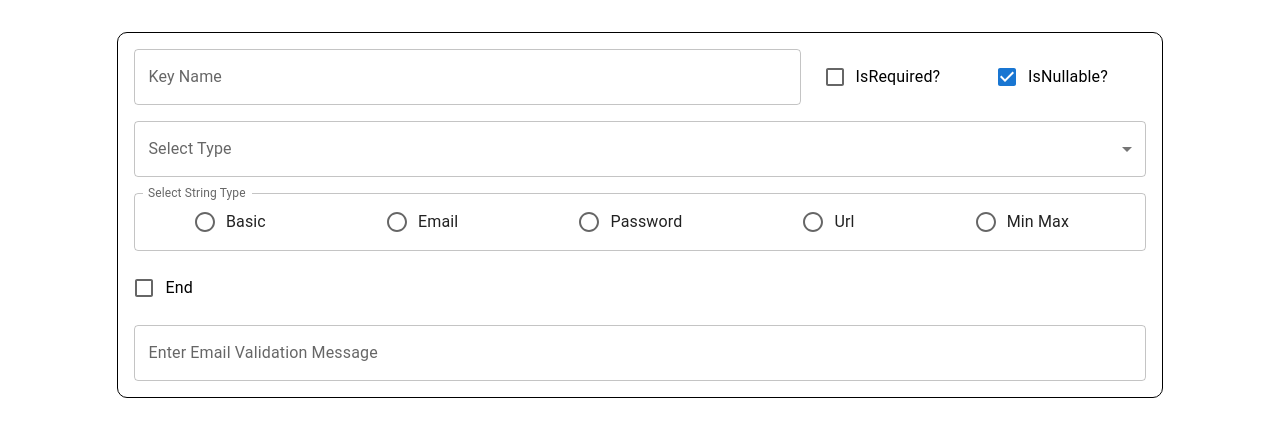
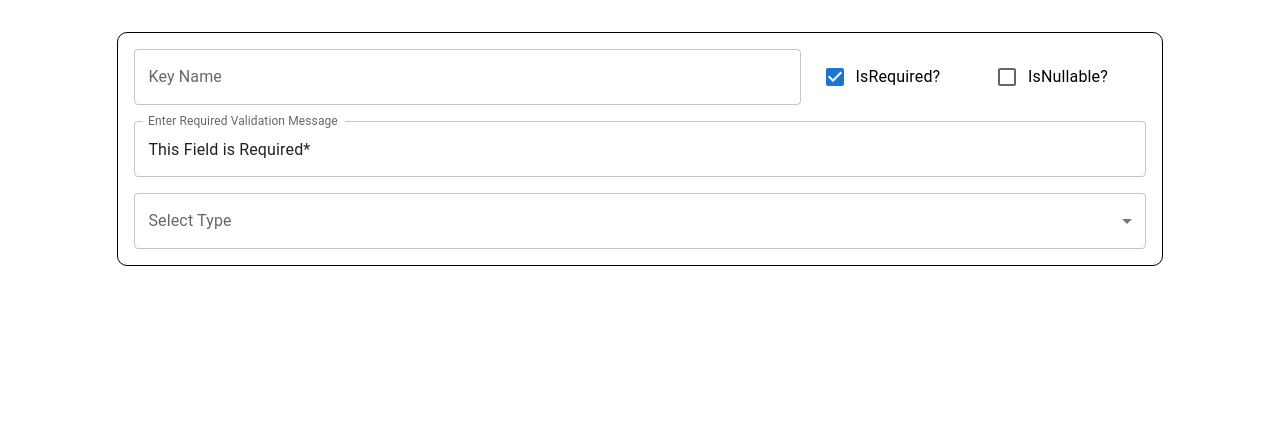
Before and after one commit to Shaivaan/Formik-Schema-Generator, a React (Vite) app: page / in a window 1280 px wide. Both pictures are taken after a click on the label "IsRequired?". Shown: the top 436 px of the page. Built offline with nearby package versions, Linux system fonts and the light colour scheme.

Commit message:
feat: add string category when opting for string

```diff
--- a/src/Routes/Home/Home.tsx
+++ b/src/Routes/Home/Home.tsx
@@ -1,8 +1,14 @@
-import { Box, Checkbox, FormControl, FormControlLabel, Grid, InputLabel, MenuItem, Radio, RadioGroup, Select, TextField } from "@mui/material";
+import { Box, Checkbox, FormControl, FormControlLabel, Grid, InputLabel, MenuItem, Radio, RadioGroup, Select, SelectChangeEvent, TextField } from "@mui/material";
 import "./Home.css";
 import { ArrayHelpers, FieldArray, Formik, useFormikContext } from "formik";
-import { formInitialValues, typeValue } from "../Utils/HomeUtils";
-import { stringSelectedType } from "../Utils/stringCategoryUtils";
+import { formInitialValues, setFieldValueFirstArg, typeValue } from "../Utils/HomeUtils";
+import { passwordFormUtils, stringSelectedType } from "../Utils/stringCategoryUtils";
+import { ChangeEvent, useEffect } from "react";
+
+
+const getNestedValue = (keyName:string,values:FormInitType) => {
+    return keyName.split(/[\.\[\]]+/).filter(Boolean).reduce((acc:any, part) => acc && acc[part], values);
+};
 
 export const Home = () => {
     return (
@@ -49,28 +55,48 @@ export const Home = () => {
 
 
 const EachKeyForm = ({formIndex}:EachKeyForm) => {
-    const {values} =  useFormikContext();
-    console.log(values,'dasdasd')
+    const {values,setFieldValue} =  useFormikContext<FormInitType>();
+    const eachFormValue = values['formInitialValues'][formIndex];
+    const handleCheckBoxChange = (event: React.ChangeEvent<HTMLInputElement>,fieldKey:keyof EachFormInitialValueType) => {
+        setFieldValue(setFieldValueFirstArg(formIndex,fieldKey),event.target.checked);
+      };
+
+    // const handleTypeChange=()=>{
+
+    // }
+
     return <Box className='global_column_flex'>
         <Grid container spacing={3} alignItems={'center'}>
             <Grid item lg={8} sm={6}><TextField autoComplete="off" label='Key Name' placeholder="Key Name" variant="outlined" fullWidth /></Grid>
-            <Grid item lg={2}> <FormControlLabel control={<Checkbox defaultChecked />} label="IsRequired?" /></Grid>
-            <Grid item lg={2}> <FormControlLabel control={<Checkbox defaultChecked />} label="IsNullable?" /></Grid>
+            <Grid item lg={2}> <FormControlLabel  control={<Checkbox  onChange={(event)=>handleCheckBoxChange(event,'isRequired')}/>} checked={eachFormValue.isRequired} label="IsRequired?" /></Grid>
+            <Grid item lg={2}> <FormControlLabel control={<Checkbox  onChange={(event)=>handleCheckBoxChange(event,'isNullable')} />} checked={eachFormValue.isNullable}  label="IsNullable?" /></Grid>
         </Grid>
+        {eachFormValue.isRequired && <ValidationTextFieldMessage messageKey="Required" formikKey={setFieldValueFirstArg(formIndex,'requireMessage')}/>}
         <FormControl fullWidth>
             <InputLabel id="demo-simple-select-label">Select Type</InputLabel>
             <Select
                 labelId="demo-simple-select-label"
                 id="demo-simple-select"
-                value={''}
+                sx={{textTransform:'capitalize'}}
+                value={getNestedValue(setFieldValueFirstArg(formIndex,'type'),values)}
                 label="Select Type"
-                onChange={() => { }}
+                onChange={(event:SelectChangeEvent) => {setFieldValue(setFieldValueFirstArg(formIndex,'type'),event.target.value)}}
             >
                 {typeValue.map((type) => <MenuItem value={type} className='menuItem'>{type}</MenuItem>)}
             </Select>
         </FormControl >
-            <StringCategory />
+            <CategoryHandler type={getNestedValue(setFieldValueFirstArg(formIndex,'type'),values)}/>
     </Box>
+}
+
+
+const CategoryHandler=({type}:{type:CategoryHandlerType})=>{
+    switch (type){
+        case 'string':
+        return <StringCategory/>
+        default :
+        return <></>
+    }
 }
 
 const StringCategory = () => {
@@ -97,28 +123,55 @@ const StringCategory = () => {
             }}
             />
         {/* <ValidationTextFieldMessage/> */}
-        <PasswordValidation/>
+        {/* <PasswordValidation/> */}
+        {/* <MinMaxLimitReusableComp/> */}
     </>
 }
 
 // String Types
-const ValidationTextFieldMessage = ()=>{
-    const placholderLabel = "Enter Email Validation Message"
-    return <TextField placeholder={placholderLabel} label = {placholderLabel}/>
+
+
+
+const ValidationTextFieldMessage = ({messageKey,formikKey}:ValidationTextFieldMessageType)=>{
+    const {setFieldValue,values} =  useFormikContext<FormInitType>();
+    const placholderLabel = `Enter ${messageKey} Validation Message`;
+    const handleChange=(event:ChangeEvent<HTMLInputElement>)=>{
+        setFieldValue(formikKey,event.target.value);
+    }
+
+    return <TextField onChange={handleChange} value={getNestedValue(formikKey,values)} autoComplete="off" placeholder={placholderLabel}  label = {placholderLabel} fullWidth/>
 }
 
 const PasswordValidation=()=>{
     return <>
-        <Box>
-            <FormControlLabel
-                value="end"
-                control={<Checkbox />}
-                label="End"
-                labelPlacement="end"
-            />
-        </Box>
+            <Grid container justifyContent={'space-around'}>
+               {passwordFormUtils.map((passwordUtil)=><Grid item sm={2.5}><ReusableCheckBox label={passwordUtil.label}/></Grid> )}
+            </Grid>
+        {/* <ValidationTextFieldMessage /> */}
+        </>
+}
 
+const ReusableCheckBox=({label}:ReusableCheckBoxType)=>{
+    return <FormControlLabel
+    value="end"
+    control={<Checkbox />}
+    label={label}
+    labelPlacement="end"
+/>
+}
 
-        <ValidationTextFieldMessage />
-    </>
+const MinMaxLimitReusableComp=()=>{
+    return <Grid container spacing={2}>
+        <Grid item sm={6}><CharLimitValidation/></Grid>
+        <Grid item sm={6}><CharLimitValidation/></Grid>
+        {/* <Grid item sm={12}><ValidationTextFieldMessage /></Grid> */}
+
+    </Grid>
 }
+
+const CharLimitValidation=()=>{
+    return <Box>
+        <ReusableCheckBox label="No Min Limit"/>
+        <TextField autoComplete="off" variant="outlined" placeholder="Enter Min Limit" label={"Enter Min Limit"} fullWidth/>
+    </Box>
+}
--- a/src/Routes/Utils/HomeUtils.tsx
+++ b/src/Routes/Utils/HomeUtils.tsx
@@ -2,12 +2,13 @@ const eachKeyForm = {
     isRequired:false,
     isNullable:false,
     type : '',
-    whenSelectedString : null
+    whenSelectedString : null,
+    requireMessage: 'This Field is Required*',
 }
 
 
 const formInitialValues = {formInitialValues : [{...eachKeyForm}]};
 const typeValue = ['string','number'];
+const setFieldValueFirstArg = (formIndex:number,fieldKey:keyof EachFormInitialValueType)=> `formInitialValues[${formIndex}].${fieldKey}`
 
-
-export {formInitialValues,typeValue}
+export {formInitialValues,typeValue,setFieldValueFirstArg}
--- a/src/Routes/Utils/stringCategoryUtils.ts
+++ b/src/Routes/Utils/stringCategoryUtils.ts
@@ -1,10 +1,18 @@
+const stringSelectedType = ['basic','email','password','url', 'min max'];
 const errorMessage = {
     errorMessage : ''
 }
+const basicInitValue = {type:'basic'};
+const emailInitValue = {...errorMessage,type:'email'};
+const urlInitValue = {...errorMessage,type:'url'};
+const minMaxInitValue = {...errorMessage,minLimit:null,maxLimit:null,type : 'min max'};
+const passwordInitValue = {...errorMessage, isNumberRequired:false,isUpperCaseRequired: false,isLowerCaseRequired : false,isSpecialCharacterRequired:false,passwordMinLength:8,type:'password'};
 
-const stringSelectedType = ['basic','email','password','url', 'min max'];
-const emailInitValue = {...errorMessage};
-const urlInitValue = {...errorMessage};
-const minMaxInitValue = {...errorMessage,minLimit:null,maxLimit:null};
-const passwordInitValue = {...errorMessage, isNumberRequired:false,isUpperCaseRequired: false,isLowerCaseRequired : false,isSpecialCharacterRequired:false,passwordMinLength:8};
-export {stringSelectedType};
+const passwordFormUtils = [
+    {label: 'Is Number Required?',keyName : 'isNumberRequired'},
+    {label: 'Is Upper Case Char Required?',keyName : 'isUpperCaseRequired'},
+    {label: 'Is Lower Case Required?',keyName : 'isLowerCaseRequired'},
+    {label: 'Is Special Case Char Required?',keyName : 'isSpecialCharacterRequired'}
+]
+
+export {stringSelectedType,passwordFormUtils,basicInitValue,emailInitValue,urlInitValue,minMaxInitValue,passwordInitValue};
```
Also changed, not shown: src/Routes/Types/home.d.ts (+23 -0 lines).
